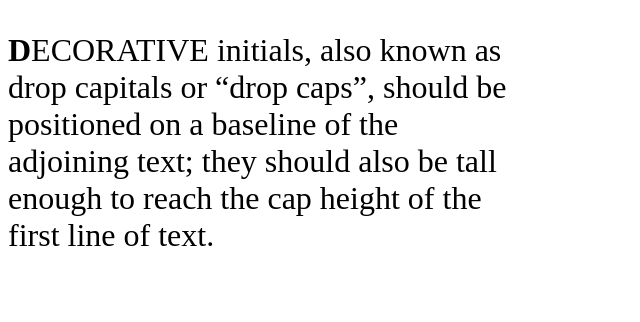
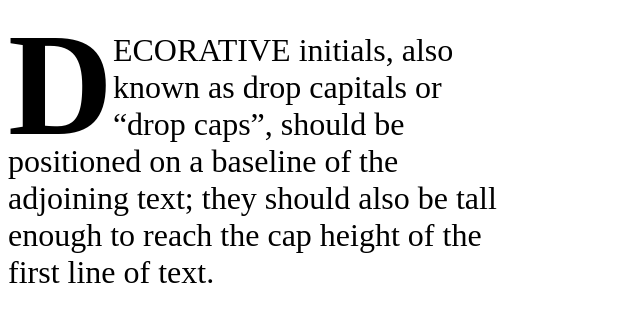
Before and after one commit to adobe-webplatform/dropcap.js, a plain HTML site: page typekit-test.html in a window 1280 px wide. Shown: the whole page, without its empty margins (0-640 px from the left). Drawn offline with Linux system fonts and the light colour scheme.

Commit message:
Include dropcap.min.js

```diff
--- a/typekit-test.html
+++ b/typekit-test.html
@@ -18,3 +18,8 @@
     <span class="dropcap">D</span>ECORATIVE initials, also known as drop capitals or “drop caps”, should be positioned on a baseline of the adjoining text; they
     should also be tall enough to reach the cap height of the first line of text.
 </p>
+<script src="dropcap.min.js"></script>
+<script>
+    var dropcaps = document.querySelector(".dropcap");
+    window.Dropcap.layout(dropcaps, 3);
+</script>
```
